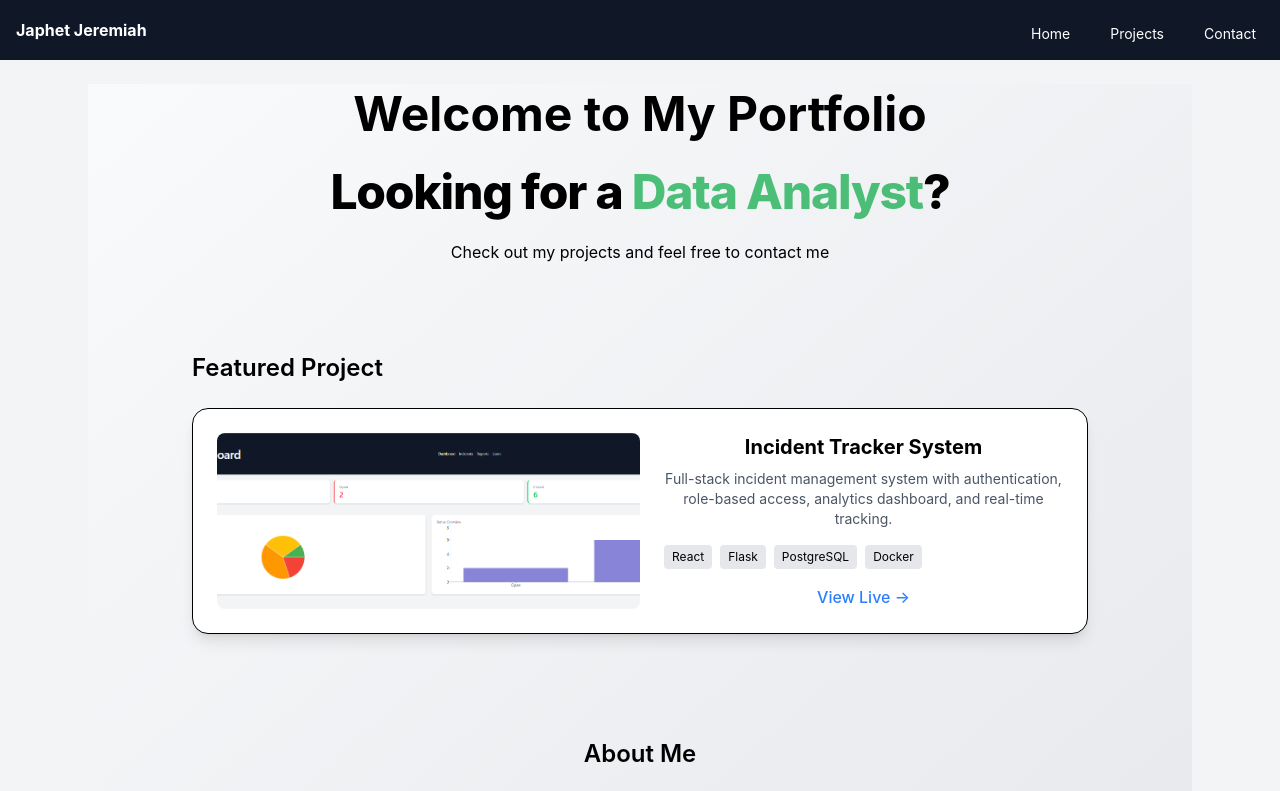
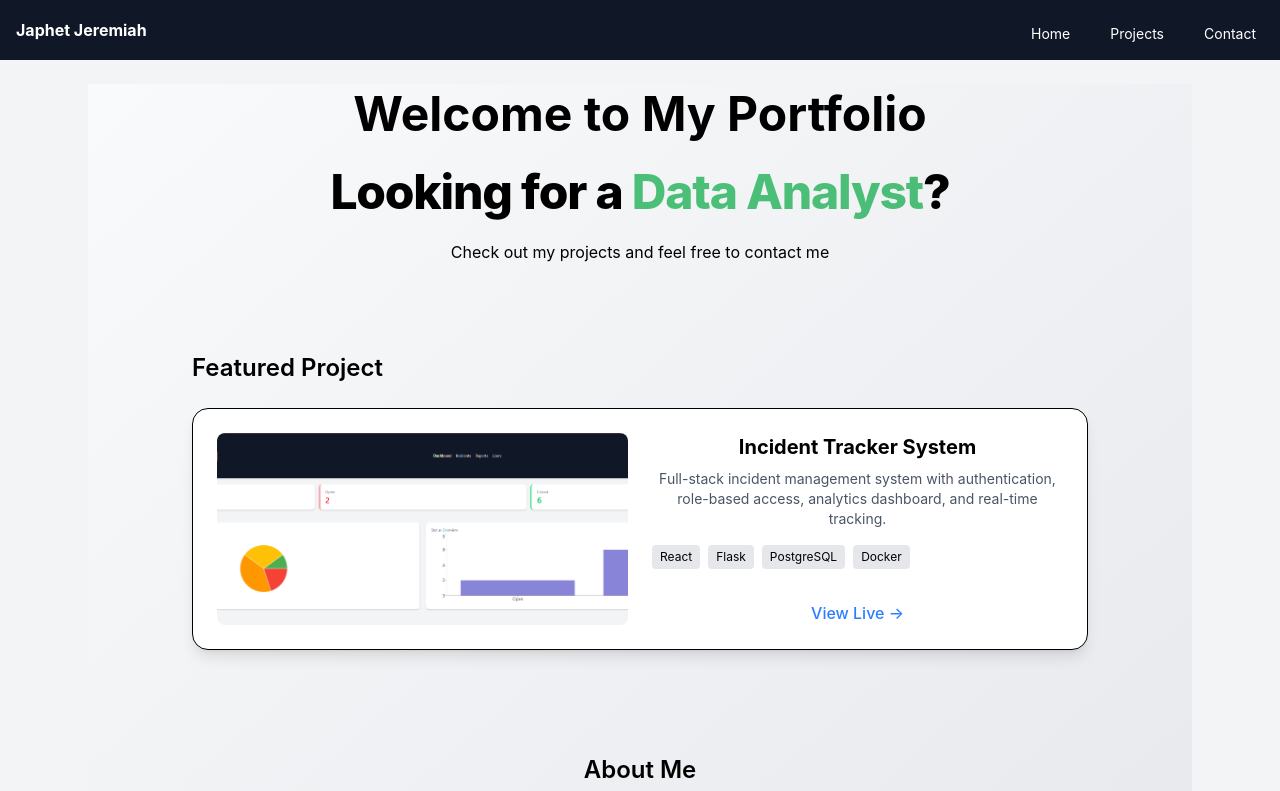
Before and after one commit to jaazbogati/portfolio-website, a React app: page / in a window 1280 px wide. Shown: the top 791 px of the page. Built offline with nearby package versions, Linux system fonts and the light colour scheme; the HTML template or start-up script is replaced by a standard one.

Commit message:
UI and Links tweeks

```diff
--- a/src/pages/Home.jsx
+++ b/src/pages/Home.jsx
@@ -1,5 +1,6 @@
 import { motion, AnimatePresence } from "framer-motion";
 import { useState, useEffect } from "react";
+import { Link, useLocation } from "react-router-dom";
 
 
 export default function Home() {
@@ -50,13 +51,13 @@ useEffect(() => {
           Featured Project
         </h2>
 
-        <div className="bg-white rounded-2xl shadow-lg p-6 border flex flex-col md:flex-row gap-6">
+        <div className="bg-white rounded-2xl shadow-lg p-6 border grid grid-cols-1 md:grid-cols-2 gap-6">
 
           {/* Screenshot */}
           <img
             src="/pictures/Incident-tracker-dashboard.png"
             alt="Incident Tracker"
-            className="rounded-lg w-full md:w-1/2 object-cover hover:scale-105 transition duration-300"
+            className="rounded-lg w-full h-48 object-cover hover:scale-105 transition duration-300"
           />
 
           {/* Content */}
@@ -81,10 +82,10 @@ useEffect(() => {
             </div>
 
             <a
-              href="https://incident-tracker-ui.vercel.app"
-              target="_blank"
-              rel="noreferrer"
-              className="text-blue-500 font-medium hover:underline"
+                href="https://incident-tracker-ui.vercel.app"
+                target="_blank"
+                rel="noreferrer"
+                className="text-blue-500 font-medium hover:underline"
             >
               View Live →
             </a>
@@ -109,12 +110,12 @@ useEffect(() => {
       </div>
 
       <div className="flex gap-4">
-        <a href="/projects" className="bg-blue-500 hover:bg-blue-700 text-white font-bold py-2 px-4 rounded">
+        <Link to="/projects" className="bg-blue-500 hover:bg-blue-700 text-white font-bold py-2 px-4 rounded">
           View Projects
-        </a>
-        <a href="/contact" className="bg-gray-500 hover:bg-gray-700 text-white font-bold py-2 px-4 rounded">
+        </Link>
+        <Link to="/contact" className="bg-gray-500 hover:bg-gray-700 text-white font-bold py-2 px-4 rounded">
           Contact Me
-        </a>
+        </Link>
       </div>
     </div>
   );
```
